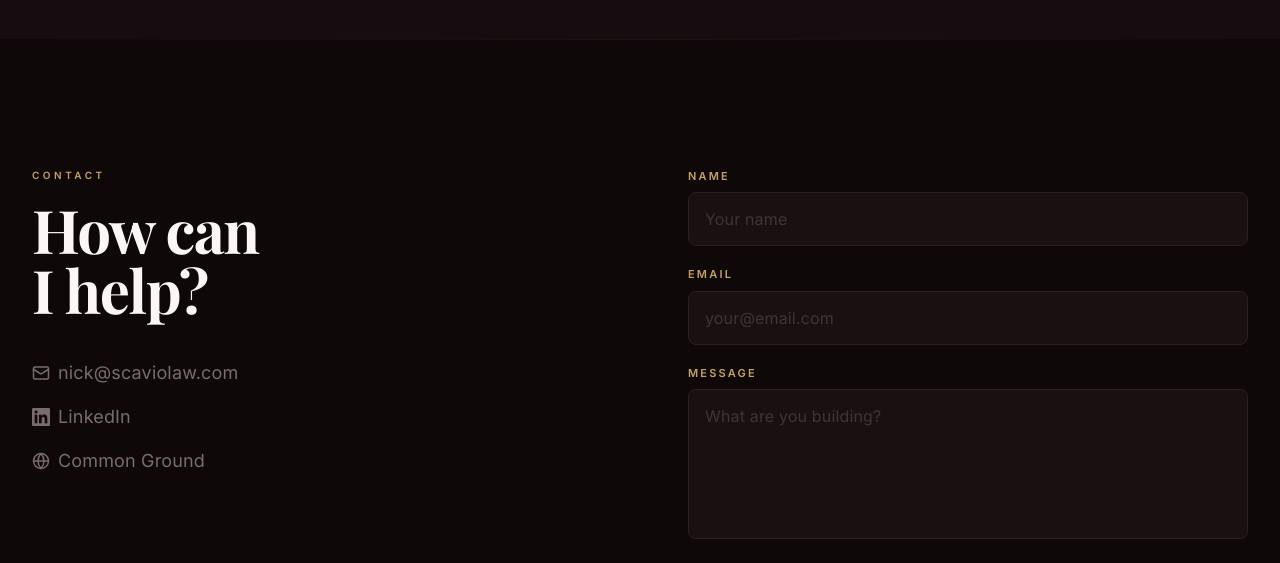
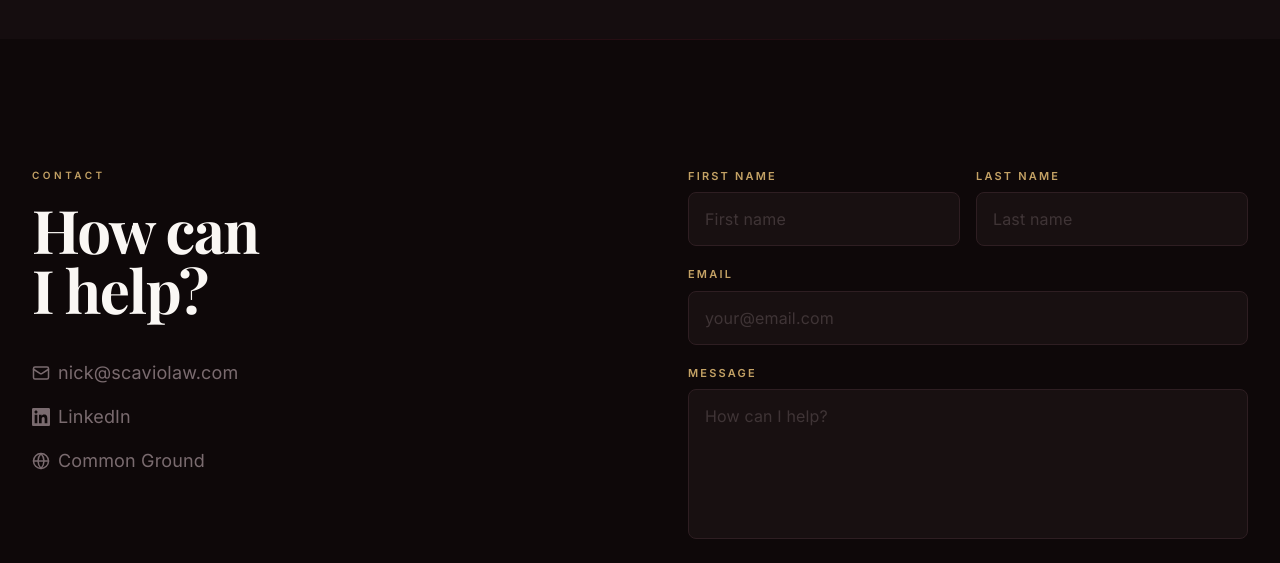
Before and after one commit to common-ground-ventures/nick-scavio-site, a Next.js app: page / in a window 1280 px wide. Shown: the part 7058-7621 px from the top of the page. Built offline with nearby package versions, Linux system fonts and the light colour scheme; a web font is replaced by a local one.

Commit message:
fix: split name field into first name + last name, update message placeholder
Co-Authored-By: Claude Sonnet 4.6 <noreply@anthropic.com>

```diff
--- a/src/components/ContactFooter.tsx
+++ b/src/components/ContactFooter.tsx
@@ -6,14 +6,16 @@ import { useRef, useState } from "react";
 export default function ContactFooter() {
   const ref = useRef(null);
   const isInView = useInView(ref, { once: true, margin: "-50px" });
-  const [name, setName] = useState("");
+  const [firstName, setFirstName] = useState("");
+  const [lastName, setLastName] = useState("");
   const [email, setEmail] = useState("");
   const [message, setMessage] = useState("");
 
   const handleSubmit = (e: React.FormEvent) => {
     e.preventDefault();
-    const subject = encodeURIComponent(`Message from ${name}`);
-    const body = encodeURIComponent(`Name: ${name}\nEmail: ${email}\n\n${message}`);
+    const fullName = `${firstName} ${lastName}`.trim();
+    const subject = encodeURIComponent(`Message from ${fullName}`);
+    const body = encodeURIComponent(`Name: ${fullName}\nEmail: ${email}\n\n${message}`);
     window.location.href = `mailto:nick@scaviolaw.com?subject=${subject}&body=${body}`;
   };
 
@@ -88,19 +90,35 @@ export default function ContactFooter() {
             transition={{ duration: 0.7, delay: 0.2 }}
           >
             <form onSubmit={handleSubmit} className="space-y-5">
+              <div className="grid grid-cols-2 gap-4">
                 <div>
-                <label htmlFor="name" className="block text-[11px] font-semibold tracking-[0.2em] uppercase text-[var(--color-gold)] mb-2">
-                  Name
+                  <label htmlFor="firstName" className="block text-[11px] font-semibold tracking-[0.2em] uppercase text-[var(--color-gold)] mb-2">
+                    First Name
                   </label>
                   <input
                     type="text"
-                  id="name"
+                    id="firstName"
                     required
-                  value={name}
-                  onChange={(e) => setName(e.target.value)}
+                    value={firstName}
+                    onChange={(e) => setFirstName(e.target.value)}
                     className="w-full px-4 py-3.5 bg-[var(--color-bg-dark-elevated)] border border-[var(--color-border)] rounded-lg text-[var(--color-cream)] placeholder-[var(--color-text-on-dark-muted)]/40 focus:outline-none focus:border-[var(--color-accent)] transition-colors"
-                  placeholder="Your name"
+                    placeholder="First name"
                   />
+                </div>
+                <div>
+                  <label htmlFor="lastName" className="block text-[11px] font-semibold tracking-[0.2em] uppercase text-[var(--color-gold)] mb-2">
+                    Last Name
+                  </label>
+                  <input
+                    type="text"
+                    id="lastName"
+                    required
+                    value={lastName}
+                    onChange={(e) => setLastName(e.target.value)}
+                    className="w-full px-4 py-3.5 bg-[var(--color-bg-dark-elevated)] border border-[var(--color-border)] rounded-lg text-[var(--color-cream)] placeholder-[var(--color-text-on-dark-muted)]/40 focus:outline-none focus:border-[var(--color-accent)] transition-colors"
+                    placeholder="Last name"
+                  />
+                </div>
               </div>
               <div>
                 <label htmlFor="email" className="block text-[11px] font-semibold tracking-[0.2em] uppercase text-[var(--color-gold)] mb-2">
@@ -127,7 +145,7 @@ export default function ContactFooter() {
                   value={message}
                   onChange={(e) => setMessage(e.target.value)}
                   className="w-full px-4 py-3.5 bg-[var(--color-bg-dark-elevated)] border border-[var(--color-border)] rounded-lg text-[var(--color-cream)] placeholder-[var(--color-text-on-dark-muted)]/40 focus:outline-none focus:border-[var(--color-accent)] transition-colors resize-none"
-                  placeholder="What are you building?"
+                  placeholder="How can I help?"
                 />
               </div>
               <button
```
Lines whose indentation alone changed are shown as unchanged.
